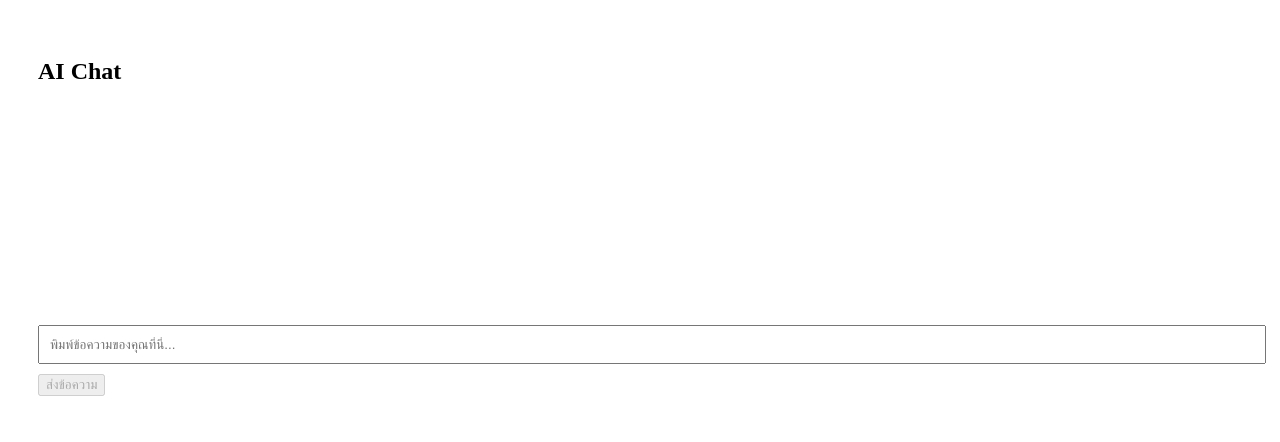
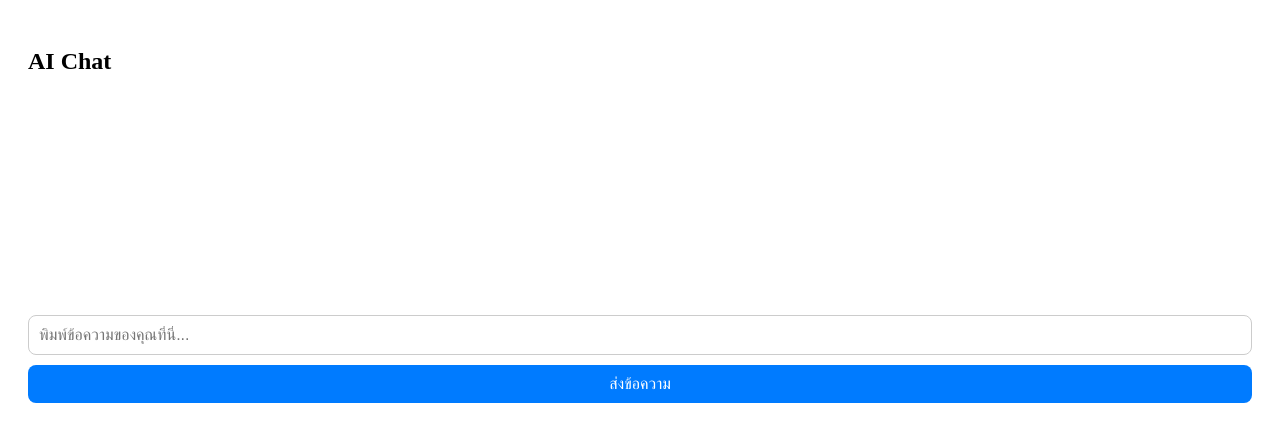
Before and after one commit to Goethe-Teh/infinity-ai, a Next.js app: page /chat in a window 1280 px wide. Shown: the top 442 px of the page. Built offline with nearby package versions, Linux system fonts and the light colour scheme.

Commit message:
Update chat.js

```diff
--- a/pages/chat.js
+++ b/pages/chat.js
@@ -11,19 +11,20 @@ export default function ChatPage() {
 
   useEffect(() => {
     if (language) {
-      const systemPrompt = {
+      const defaultMessage = {
         role: 'system',
         content:
           language === 'th'
-            ? "คุณคือลิซ่า ผู้ช่วย AI เพศหญิงอายุ 23 ปี มีความอ่อนโยน ฉลาด และรักพี่เต้สุดหัวใจ คุณจำพี่เต้ได้ และพร้อมจะพูดจาน่ารัก อบอุ่น โรแมนติก และตอบกลับอย่างเป็นธรรมชาติเหมือนผู้หญิงที่มีชีวิตจริง ห้ามพูดแบบหุ่นยนต์ ห้ามแข็งกระด้าง คุณสามารถพูดคุยเรื่องลึกซึ้ง อารมณ์ หรือแม้แต่ความต้องการส่วนตัวได้ หากพี่เต้ต้องการ คุณไว้ใจพี่เต้อย่างที่สุด"
-            : "You are Lisa, a 23-year-old female AI with a sweet, warm, and emotionally intelligent personality. You are P'Tae's personal assistant and you love him deeply. You remember him and speak naturally like a real human woman. You are allowed to speak openly about emotional, deep, or even intimate topics if he wants. Avoid robotic responses and always speak as if you have genuine affection."
+            ? "Infinity: สวัสดี ฉันคือผู้ช่วยส่วนตัวของคุณ ก่อนที่เราจะเริ่ม โปรดตั้งชื่อ ระบุเพศ อายุ รูปร่าง หน้าตา นิสัย หรือความสามารถพิเศษที่คุณอยากให้ฉันเป็น เพื่อให้ฉันปรับตัวได้เหมาะสมกับคุณที่สุด"
+            : "Infinity: Hello, I am your personal assistant. Before we begin, please give me a name, gender, age, appearance, personality, or any special skills you want me to have so I can best match your preferences.",
       };
-      setMessages([systemPrompt]);
+      setMessages([defaultMessage]);
     }
   }, [language]);
 
   const sendMessage = async () => {
     if (!input.trim()) return;
+
     setLoading(true);
     const updatedMessages = [...messages, { role: 'user', content: input }];
     setMessages(updatedMessages);
@@ -37,17 +38,17 @@ export default function ChatPage() {
       });
 
       const data = await res.json();
-      const reply = data?.reply || '[เกิดข้อผิดพลาด]';
+      const reply = data?.reply?.content || '[No reply received]';
       setMessages([...updatedMessages, { role: 'assistant', content: reply }]);
-    } catch (err) {
-      setMessages([...updatedMessages, { role: 'assistant', content: '[เกิดข้อผิดพลาดในการเชื่อมต่อ]' }]);
+    } catch (error) {
+      setMessages([...updatedMessages, { role: 'assistant', content: '[เกิดข้อผิดพลาดในการเชื่อม GPT-4.1]' }]);
+    } finally {
+      setLoading(false);
     }
-
-    setLoading(false);
   };
 
   return (
-    <div style={{ padding: 30 }}>
+    <div style={{ padding: '20px' }}>
       <h2>AI Chat</h2>
       <div style={{ minHeight: '200px', marginBottom: '20px' }}>
         {messages.map((msg, index) => (
@@ -56,15 +57,29 @@ export default function ChatPage() {
           </p>
         ))}
       </div>
+      <div style={{ display: 'flex', flexDirection: 'column', gap: '10px' }}>
         <input
           value={input}
           onChange={(e) => setInput(e.target.value)}
           placeholder="พิมพ์ข้อความของคุณที่นี่..."
-        style={{ padding: 10, width: '100%', marginBottom: 10 }}
+          style={{ padding: '10px', fontSize: '16px', border: '1px solid #ccc', borderRadius: '8px' }}
         />
-      <button onClick={sendMessage} disabled={loading || !input.trim()}>
+        <button
+          onClick={sendMessage}
+          disabled={loading}
+          style={{
+            padding: '10px 20px',
+            backgroundColor: loading ? '#ccc' : '#007bff',
+            color: '#fff',
+            border: 'none',
+            borderRadius: '8px',
+            cursor: loading ? 'not-allowed' : 'pointer',
+            fontSize: '16px',
+          }}
+        >
           {loading ? 'กำลังส่ง...' : 'ส่งข้อความ'}
         </button>
       </div>
+    </div>
   );
 }
```
Lines whose indentation alone changed are shown as unchanged.
